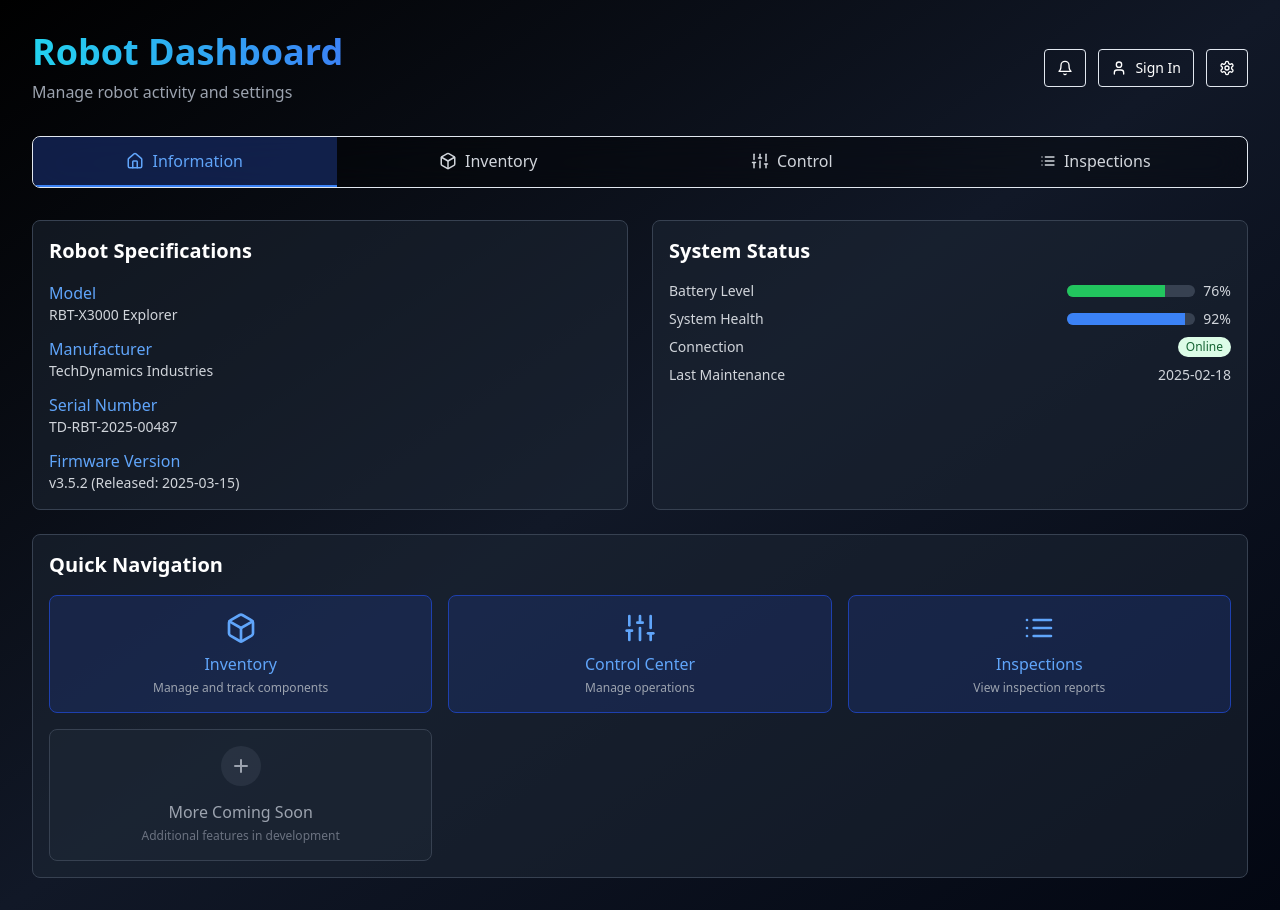
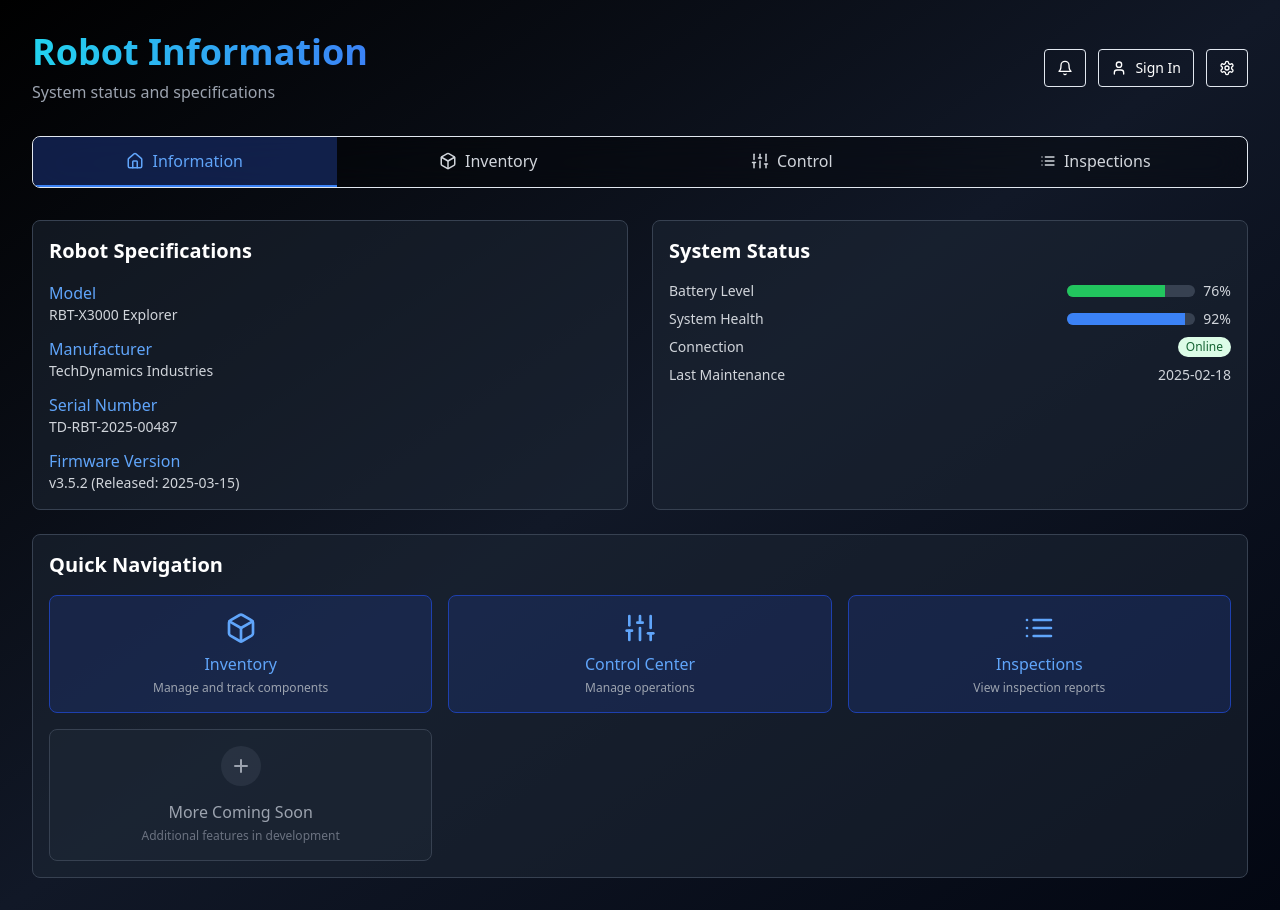
Before and after one commit to BhavyaShah1234/DevilsInventHackathon, a React (Vite) app: page / in a window 1280 px wide. Built offline with nearby package versions, Linux system fonts and the light colour scheme.

Commit message:
Fixed navbar and control page

```diff
--- a/src/components/Navbar.tsx
+++ b/src/components/Navbar.tsx
@@ -31,15 +31,96 @@ const Navbar: React.FC = () => {
     }`;
   };
 
+  const getPageTitle = (path: string): string => {
+    switch (path) {
+      case '/':
+        return 'Robot Information';
+      case '/inventory':
+        return 'Inventory Page';
+      case '/control':
+        return 'Control Center';
+      case '/inspections':
+        return 'Inspection Logs';
+      default:
+        return 'Robot Dashboard';
+    }
+  };
+
+  const getPageSubtitle = (path: string): string => {
+    switch (path) {
+      case '/':
+        return 'System status and specifications';
+      case '/inventory':
+        return 'Manage and track components';
+      case '/control':
+        return 'Manage operations';
+      case '/inspections':
+        return 'Recent and scheduled inspection records';
+      default:
+        return 'Manage robot activity and settings';
+    }
+  };
+
   return (
     <>
-      {/* [Popups remain unchanged here...] */}
+      {/* Popups */}
+      {showLogin && (
+        <div className="fixed inset-0 bg-black bg-opacity-50 flex items-center justify-center z-50">
+          <div className="bg-gray-800 p-6 rounded-lg shadow-lg w-80">
+            <h2 className="text-lg font-semibold mb-4">Sign In</h2>
+            <input type="text" placeholder="Username" className="w-full mb-3 px-3 py-2 rounded bg-gray-700 text-white border border-gray-600" />
+            <input type="password" placeholder="Password" className="w-full mb-4 px-3 py-2 rounded bg-gray-700 text-white border border-gray-600" />
+            <div className="flex justify-between">
+              <button className="bg-blue-600 hover:bg-blue-700 text-white py-1 px-4 rounded">Login</button>
+              <button onClick={toggleLogin} className="text-sm text-gray-400 hover:underline">Cancel</button>
+            </div>
+          </div>
+        </div>
+      )}
 
-      {/* Header with Icons */}
+      {showNotifications && (
+        <div className="absolute top-20 right-6 z-50 bg-gray-800 border border-gray-700 rounded-lg p-4 w-72 shadow-xl">
+          <h2 className="text-md font-semibold text-white mb-2">Notifications</h2>
+          <ul className="text-sm text-gray-300 space-y-1">
+            <li>🔧 Maintenance check due next week</li>
+            <li>⚠️ Battery Pack running low</li>
+            <li>✅ System firmware updated</li>
+          </ul>
+        </div>
+      )}
+
+      {showSettings && (
+        <div className="fixed inset-0 bg-black bg-opacity-50 flex items-center justify-center z-50">
+          <div className="bg-gray-800 p-6 rounded-lg shadow-lg w-96">
+            <h2 className="text-lg font-semibold mb-4">Settings</h2>
+            <div className="space-y-4">
+              <div className="flex justify-between items-center">
+                <span>🌗 Dark Mode</span>
+                <button onClick={toggleDarkMode} className="px-3 py-1 rounded bg-gray-700 hover:bg-gray-600">{darkMode ? 'On' : 'Off'}</button>
+              </div>
+              <div className="flex justify-between items-center">
+                <span>👤 Account Settings</span>
+                <button className="px-3 py-1 rounded bg-gray-700 hover:bg-gray-600">Edit</button>
+              </div>
+              <div className="flex justify-between items-center">
+                <span>🔐 Staff Login Details</span>
+                <button className="px-3 py-1 rounded bg-gray-700 hover:bg-gray-600">View</button>
+              </div>
+              <div className="text-right">
+                <button onClick={toggleSettings} className="text-sm text-gray-400 hover:underline">Close</button>
+              </div>
+            </div>
+          </div>
+        </div>
+      )}
+
+      {/* Header */}
       <header className="mb-8 flex justify-between items-center">
         <div>
-          <h1 className="text-3xl md:text-4xl font-bold text-transparent bg-clip-text bg-gradient-to-r from-cyan-400 to-blue-500">Robot Dashboard</h1>
-          <p className="text-gray-400 mt-2">Manage robot activity and settings</p>
+          <h1 className="text-3xl md:text-4xl font-bold text-transparent bg-clip-text bg-gradient-to-r from-cyan-400 to-blue-500">
+            {getPageTitle(location.pathname)}
+          </h1>
+          <p className="text-gray-400 mt-2">{getPageSubtitle(location.pathname)}</p>
         </div>
         <div className="flex gap-3">
           <button onClick={toggleNotifications} className="flex items-center gap-2 px-3 py-2 border rounded hover:bg-gray-700">
--- a/src/pages/ControlPage.tsx
+++ b/src/pages/ControlPage.tsx
@@ -67,7 +67,7 @@ const ControlPage: React.FC = () => {
   return (
     <div className="min-h-screen p-4 md:p-8">
       <Navbar />
-      <RobotDashboardLayout title="Robot Control Center" subtitle="Manage operations and system functions" currentPage="control">
+      <RobotDashboardLayout title="" subtitle="" currentPage="control">
         <div className="grid grid-cols-1 md:grid-cols-2 gap-6">
           <div className="space-y-6">
             <div className="bg-gray-800/50 p-4 rounded-lg border border-gray-700">
```
